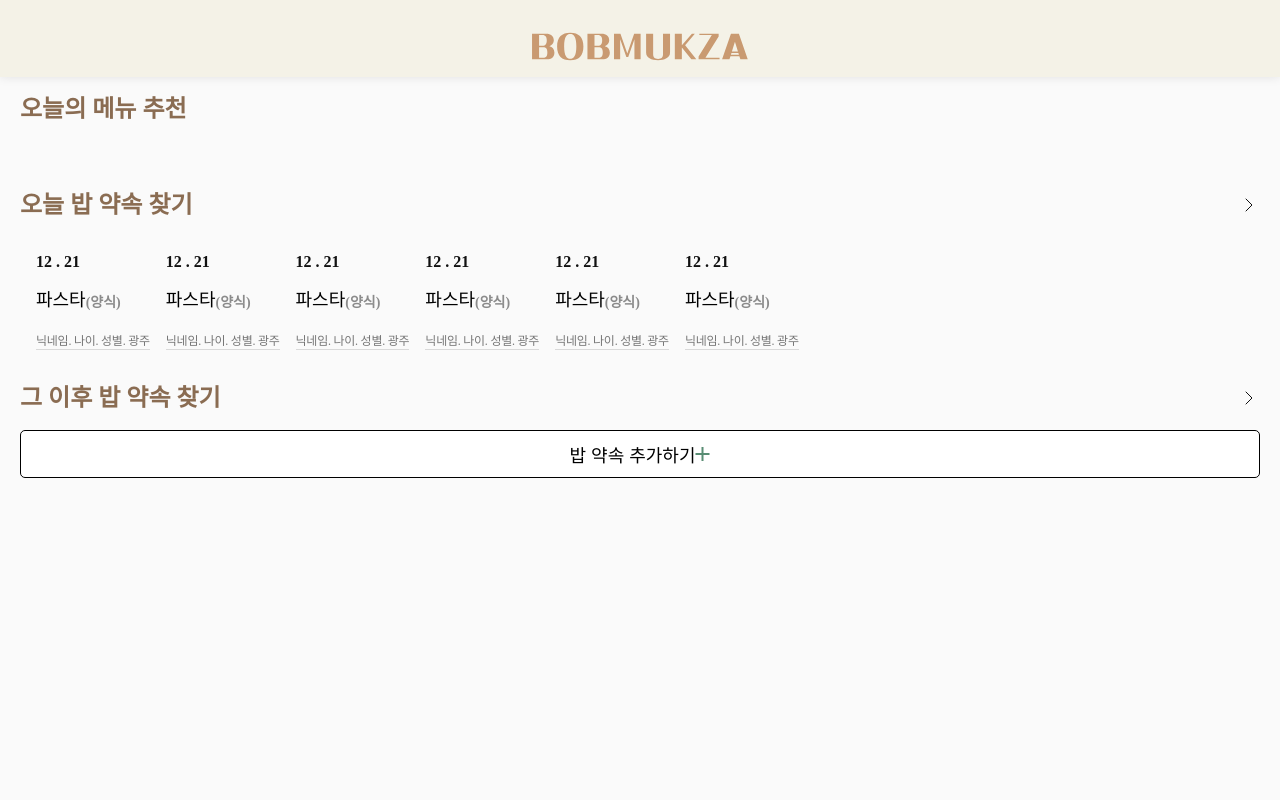
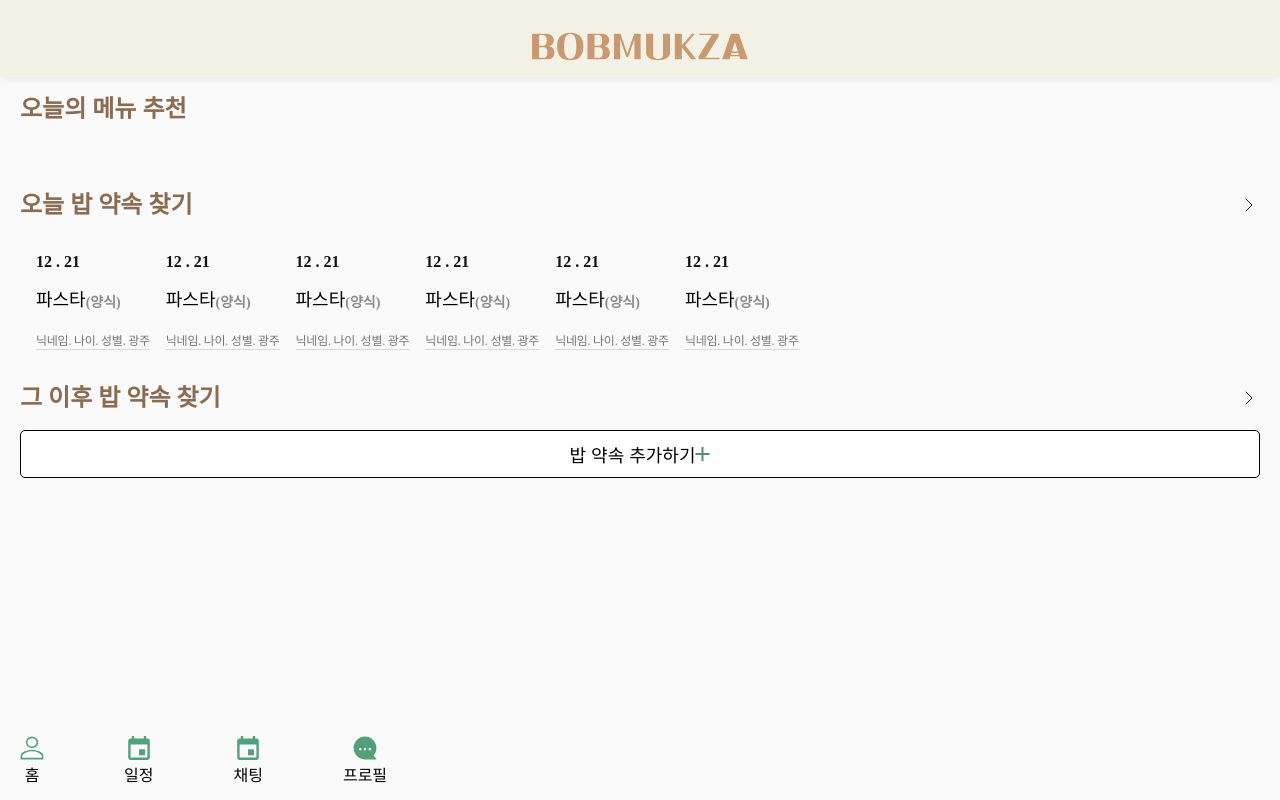
Before and after one commit to bae080311/AppJAM, a Next.js app: page /main in a window 1280 px wide. Built offline with nearby package versions, Linux system fonts and the light colour scheme.

Commit message:
Fix: design

```diff
--- a/app/components/footer/footer.jsx
+++ b/app/components/footer/footer.jsx
@@ -6,23 +6,25 @@ import Calender from "../../svgs/calender.svg";
 import Chat from "../../svgs/chating.svg";
 import Profile from "../../svgs/profile.svg";
 import styles from "./styles";
+import { useRouter } from "next/navigation";
 
 export default function Footer() {
+  const route = useRouter();
   return (
     <styles.Container>
-      <styles.Icon>
+      <styles.Icon onClick={() => route.push("/main")}>
         <Image src={home} alt="홈" width={24} height={24} />
         <span>홈</span>
       </styles.Icon>
-      <styles.Icon>
+      <styles.Icon onClick={() => route.push("/schedule")}>
         <Image src={Calender} alt="일정" width={24} height={24} />
         <span>일정</span>
       </styles.Icon>
-      <styles.Icon>
+      <styles.Icon onClick={() => route.push("/chat")}>
         <Image src={Chat} alt="채팅" width={24} height={24} />
         <span>채팅</span>
       </styles.Icon>
-      <styles.Icon>
+      <styles.Icon onClick={() => route.push("/profile")}>
         <Image src={Profile} alt="프로필" width={24} height={24} />
         <span>프로필</span>
       </styles.Icon>
--- a/app/components/footer/styles.js
+++ b/app/components/footer/styles.js
@@ -2,7 +2,7 @@ const { default: styled } = require("styled-components");
 
 const Container = styled.footer`
   display: flex;
-  gap: 4rem;
+  gap: 5rem;
   align-items: center;
   position: fixed;
   bottom: 1rem;
--- a/app/components/picker.jsx
+++ b/app/components/picker.jsx
@@ -29,7 +29,6 @@ export default function BasicDateTimePicker({ setDate }) {
           onChange={handleChange}
         />
       </DemoContainer>
-      <div>현재 값: {formatDate(value)}</div>
     </LocalizationProvider>
   );
 }
--- a/app/main/page.jsx
+++ b/app/main/page.jsx
@@ -5,8 +5,11 @@ import Post from "../components/post/post";
 import styles from "./styles";
 import arrow from "../svgs/rightArrow.svg";
 import plus from "../svgs/plus.svg";
+import Footer from "../components/footer/footer";
+import { useRouter } from "next/navigation";
 
 export default function MainPage() {
+  const route = useRouter();
   return (
     <styles.Container>
       <styles.Title>오늘의 메뉴 추천</styles.Title>
@@ -29,10 +32,11 @@ export default function MainPage() {
         <styles.Title>그 이후 밥 약속 찾기</styles.Title>
         <Image src={arrow} alt="가기" />
       </styles.TitleContainer>
-      <styles.button>
+      <styles.button onClick={() => route.push("/write")}>
         밥 약속 추가하기
         <Image src={plus} alt="더하기" />
       </styles.button>
+      <Footer />
     </styles.Container>
   );
 }
```
Also changed, not shown: app/write/page.jsx (+15 -12 lines).
